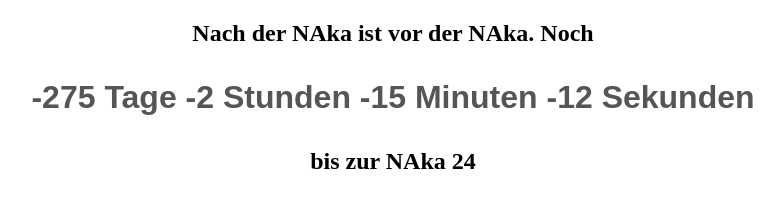
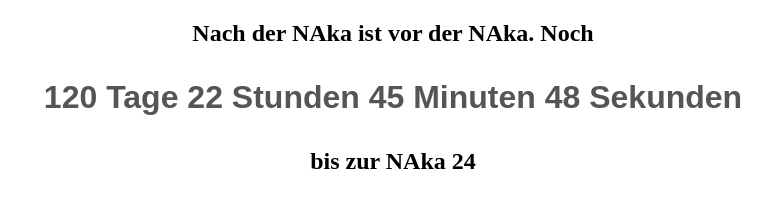
Before and after one commit to roflmaostc/naka, a plain HTML site: page index.html in a window 1280 px wide. Shown: the whole page, without its empty margins (247-1031 px from the left). Drawn offline with Linux system fonts and the light colour scheme.

Commit message:
Update index.html

```diff
--- a/index.html
+++ b/index.html
@@ -19,7 +19,7 @@ body {
 </center>
 	<p id="clock"></p>
 <script>
-var end = new Date('07/20/2024 3:00 PM'),
+var end = new Date('08/19/2025 3:00 PM'),
     sec = 1000,
     min = sec * 60,
     hour = min * 60,
```
